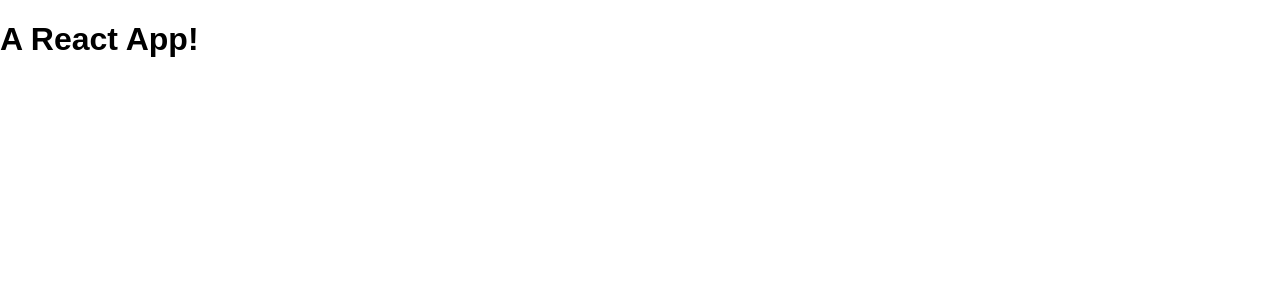
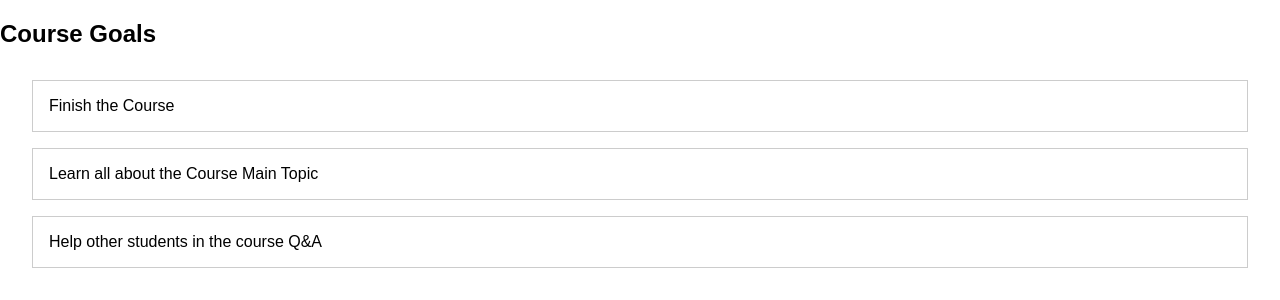
Before and after one commit to NPraglin/ReactGoalList, a React (Create React App) app: page / in a window 1280 px wide. Shown: the top 300 px of the page. Built offline with nearby package versions, Linux system fonts and the light colour scheme.

Commit message:
updated react components

```diff
--- /dev/null
+++ b/src/App.css
@@ -0,0 +1,3 @@
+.coarse-goals {
+  text-align: center;
+}
--- a/src/App.js
+++ b/src/App.js
@@ -1,7 +1,15 @@
 import React from 'react';
+import './App.css';
+import GoalList from './components/GoalList';
 
 const App = () => {
-  return <h1>A React App!</h1>;
+  return (
+  <div className="course-goals">
+    <h2>Course Goals</h2>
+    <GoalList />
+  </div>
+  )
 };
 
+
 export default App;
--- /dev/null
+++ b/src/components/GoalList.css
@@ -0,0 +1,11 @@
+.goal-list {
+  list-style: none;
+  margin: 2rem;
+  padding: 0;
+}
+
+.goal-list li {
+  margin: 1rem 0;
+  border: 1px solid #ccc;
+  padding: 1rem
+}
--- /dev/null
+++ b/src/components/GoalList.js
@@ -0,0 +1,14 @@
+import React from 'react';
+import './GoalList.css';
+
+const GoalList = () => {
+  return (
+    <ul className="goal-list">
+      <li>Finish the Course</li>
+      <li>Learn all about the Course Main Topic</li>
+      <li>Help other students in the course Q&amp;A</li>
+    </ul>
+  )
+};
+
+export default GoalList;
```
Also changed, not shown: 1 other file (tests, documents, lock files or other folders).
